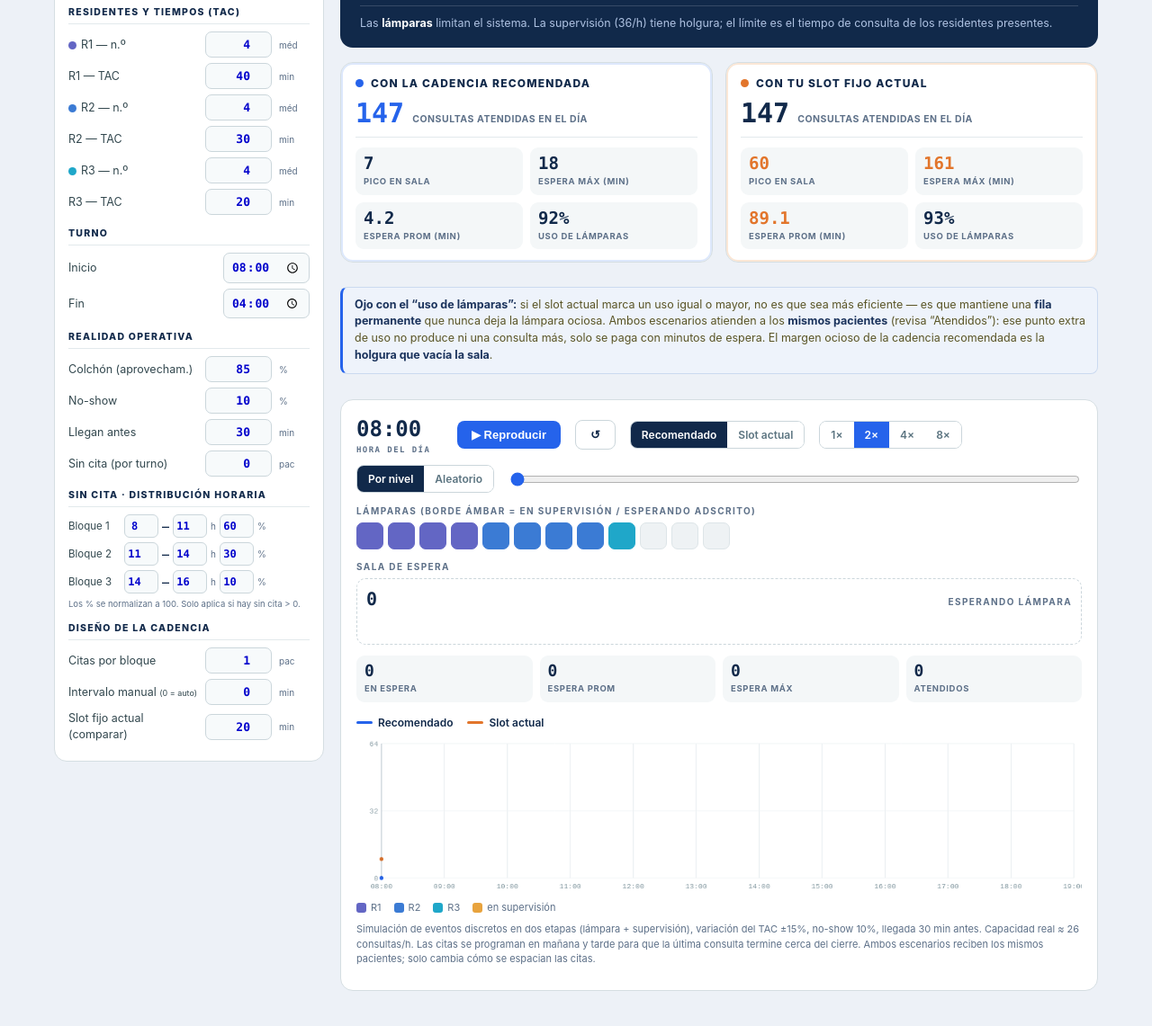
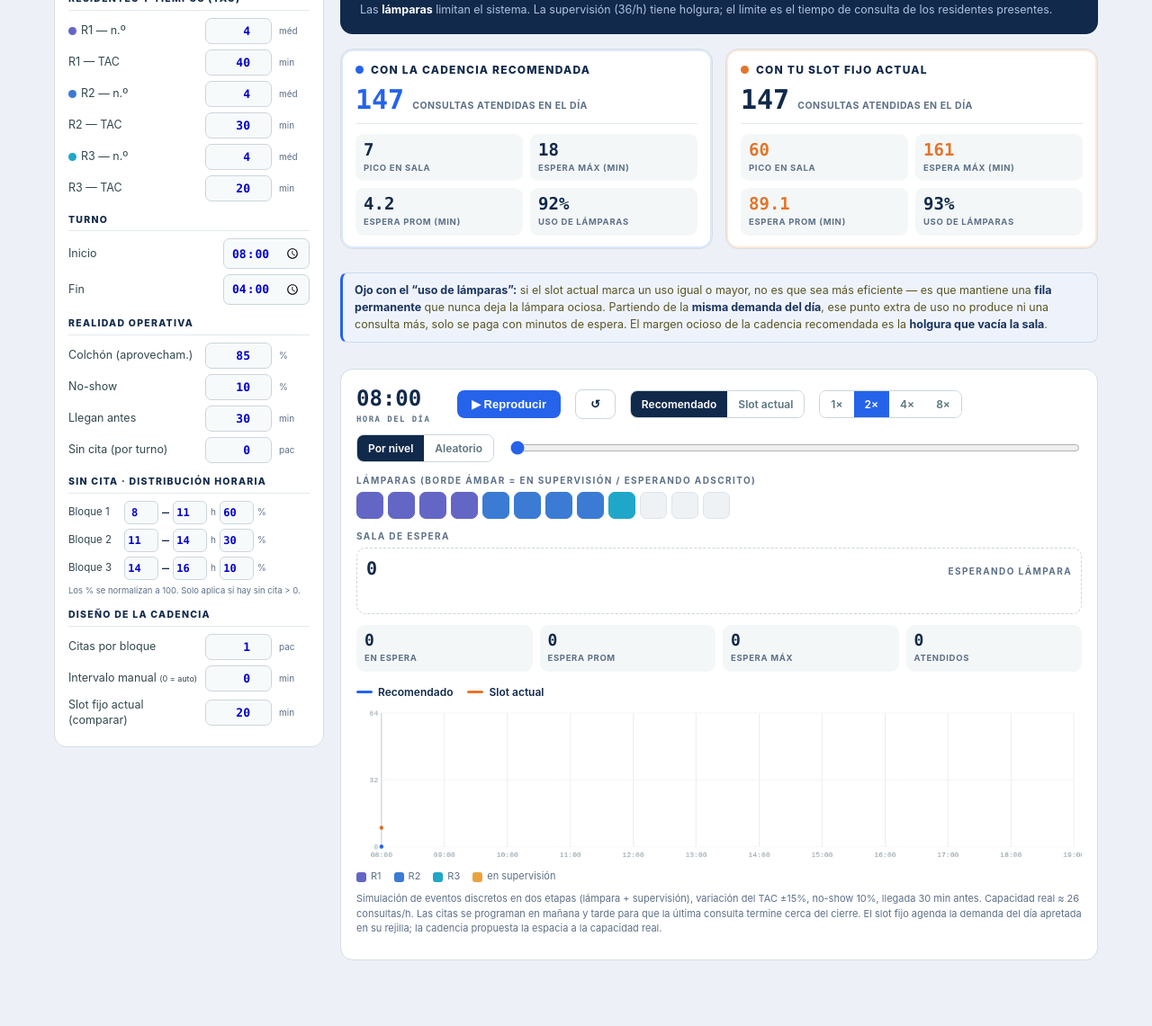
Before and after one commit to daorga/simulador-consultas, a plain HTML site: page index.html in a window 1280 px wide. Shown: the part 299-1440 px from the top of the page at 90% size. Drawn offline with Linux system fonts and the light colour scheme.

Commit message:
Add files via upload

```diff
--- a/index.html
+++ b/index.html
@@ -125,9 +125,7 @@
 </head>
 <body>
 <div class="wrap">
-  <header>
-    <div class="eyebrow">Hospital-escuela · Planeación de consulta de oftalmología</div>
-    <h1>Simulador de capacidad y <span class="accent">cadencia de citas</span></h1>
+  <header>    <h1>Simulador de capacidad y <span class="accent">cadencia de citas</span></h1>
   </header>
 
   <div class="layout">
@@ -221,8 +219,8 @@
           </div>
         </div>
         <p class="cmpnote"><b>Ojo con el “uso de lámparas”:</b> si el slot actual marca un uso igual o mayor, no es que sea más eficiente
-          — es que mantiene una <b>fila permanente</b> que nunca deja la lámpara ociosa. Ambos escenarios atienden a los <b>mismos pacientes</b>
-          (revisa “Atendidos”): ese punto extra de uso no produce ni una consulta más, solo se paga con minutos de espera. El margen ocioso de la
+          — es que mantiene una <b>fila permanente</b> que nunca deja la lámpara ociosa. Partiendo de la <b>misma demanda del día</b>,
+          ese punto extra de uso no produce ni una consulta más, solo se paga con minutos de espera. El margen ocioso de la
           cadencia recomendada es la <b>holgura que vacía la sala</b>.</p>
       </div>
 
@@ -333,9 +331,10 @@ function computeModel(P){
   const slots=recoSlots(P,interval);
   const totalCitas=slots.length;
   const lastApptMin=slots.length?slots[slots.length-1]:0;
+  const autoTotalCitas=recoSlots(Object.assign({},P,{batch:1,manualInt:0}),autoInterval).length;
   return {netMin,totalRes,activeLamps,aggAll,lampRate,supRate,sysRate,effRate,
           walkIns,walkRate,schedRate,overloaded,interval,autoInterval,intervalNoShow,bottleneck,
-          batch,groupInterval,manualInt,manualRate,manualOver,manualUnder,maxTac,lastApptMin,totalCitas};
+          batch,groupInterval,manualInt,manualRate,manualOver,manualUnder,maxTac,lastApptMin,totalCitas,autoTotalCitas};
 }
 
 function buildServers(P){
@@ -355,10 +354,10 @@ function makeArrivals(P,kind,model){
   if(kind==='reco'){
     recoSlots(P,model.interval).forEach(t=>booked.push(t));
   }else{ // slot fijo: P.lamps pacientes cada slotCurrent min, saltando la comida, hasta igualar las citas recomendadas
-    let b=0,guard=0;
-    while(booked.length<model.totalCitas&&guard++<5000){
+    let b=0,guard=0;const nAct=model.autoTotalCitas;
+    while(booked.length<nAct&&guard++<5000){
       const inLunch=(b>=lunchA&&b<lunchB);
-      if(!inLunch&&b<=turnEnd-mt){for(let i=0;i<P.lamps&&booked.length<model.totalCitas;i++)booked.push(b);}
+      if(!inLunch&&b<=turnEnd-mt){for(let i=0;i<P.lamps&&booked.length<nAct;i++)booked.push(b);}
       b+=P.slotCurrent; if(b>turnEnd)break;
     }
   }
@@ -482,7 +481,7 @@ function recompute(){
     `no-show ${(P.noShow*100).toFixed(0)}%, llegada ${P.earlyMin} min antes`+
     (P.lunchDur>0?`, comida ${fmt(P.startMin+P.lunchStartRel)}–${fmt(P.startMin+P.lunchStartRel+P.lunchDur)} (lámparas detenidas)`:``)+
     (M.walkIns>0?` y ${M.walkIns} pacientes sin cita repartidos al azar en el turno (entran al mismo pool por orden de llegada; no se modela prioridad de urgencias)`:``)+
-    `. Capacidad real ≈ ${M.sysRate.toFixed(0)} consultas/h. Las citas se programan en mañana y tarde para que la última consulta termine cerca del cierre. Ambos escenarios reciben los mismos pacientes; solo cambia cómo se espacian las citas.`;
+    `. Capacidad real ≈ ${M.sysRate.toFixed(0)} consultas/h. Las citas se programan en mañana y tarde para que la última consulta termine cerca del cierre. El slot fijo agenda la demanda del día apretada en su rejilla; la cadencia propuesta la espacia a la capacidad real.`;
 
   buildStrip(r.S); // strip sized to active lamps (same S for both scenarios)
   t=0; render();
```
